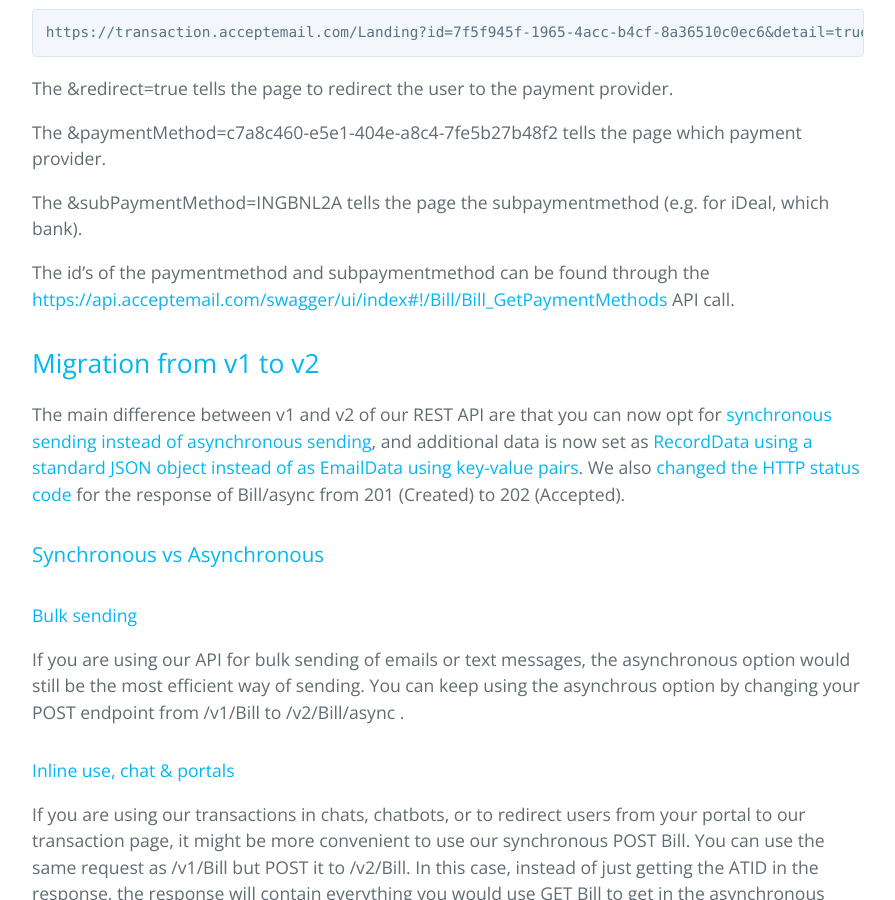
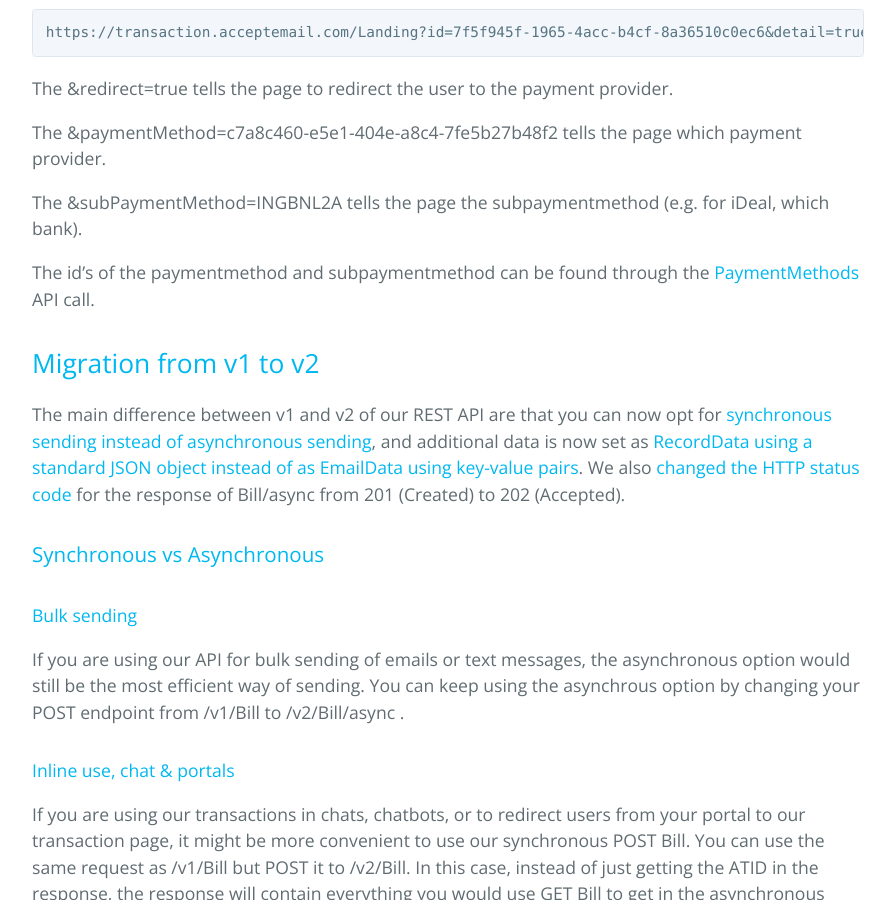
Before and after one commit to AcceptEmail/Examples, a Jekyll site: the page built from index.md, in a window 1280 px wide and 900 px high, scrolled down 8101 px. Shown: the whole window, without its empty margins (192-1087 px from the left). Built offline with Jekyll 4.4.1, drawn with Linux system fonts in a browser that asks for light colours.

Commit message:
url omgedraaid

```diff
--- a/index.md
+++ b/index.md
@@ -264,7 +264,7 @@
 
 The &subPaymentMethod=INGBNL2A tells the page the subpaymentmethod (e.g. for iDeal, which bank).
 
-The id's of the paymentmethod and subpaymentmethod can be found through the [https://api.acceptemail.com/swagger/ui/index#!/Bill/Bill_GetPaymentMethods](PaymentMethods) API call.
+The id's of the paymentmethod and subpaymentmethod can be found through the [PaymentMethods](https://api.acceptemail.com/swagger/ui/index#!/Bill/Bill_GetPaymentMethods) API call.
 
 
 
```
